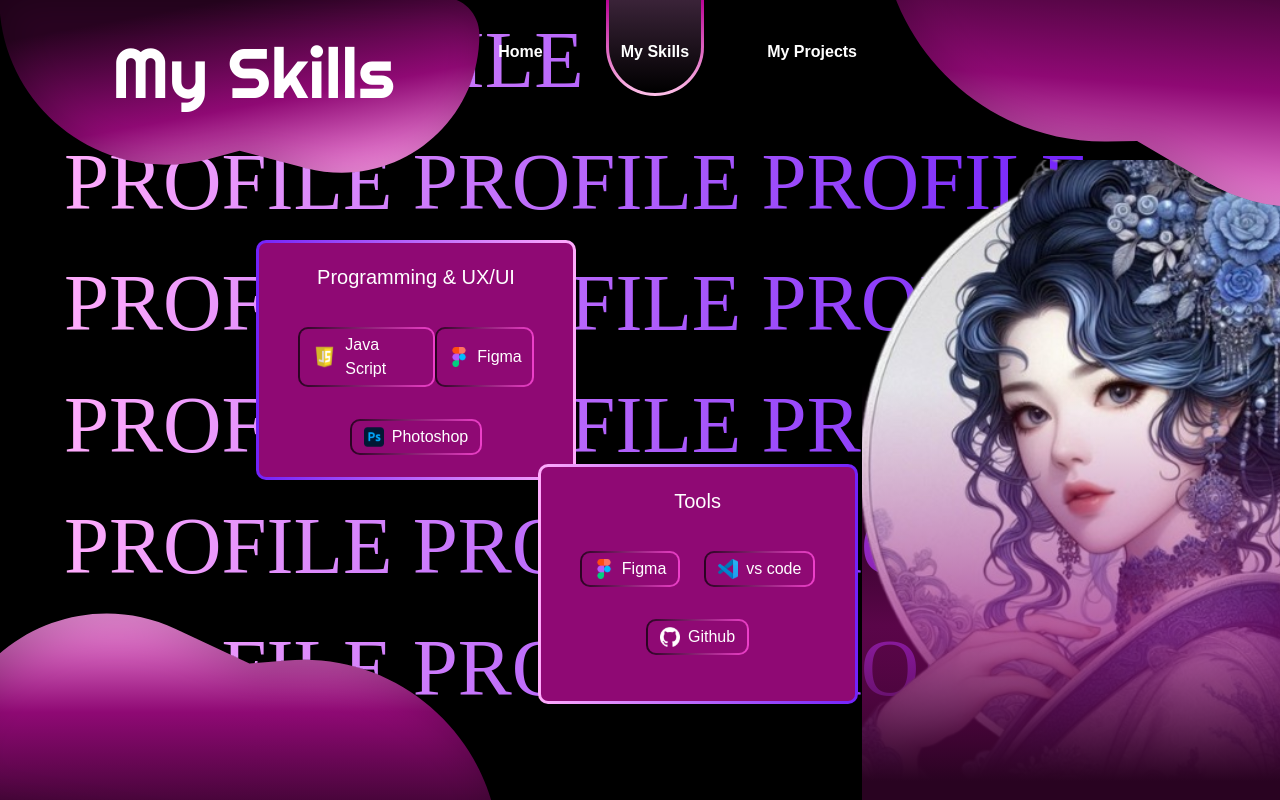
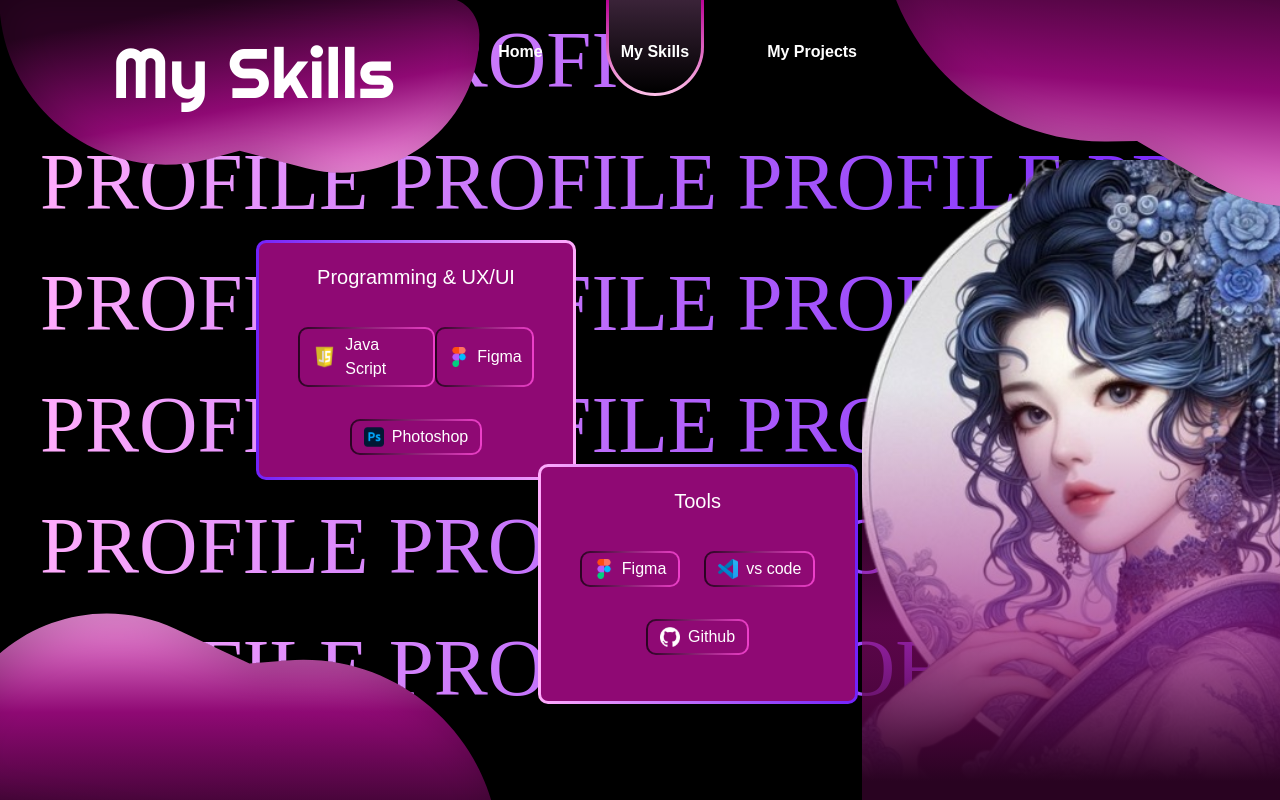
Before and after one commit to siriratkhiannok/portfolio, a Next.js app: page /my-skills in a window 1280 px wide. Built offline with nearby package versions, Linux system fonts and the light colour scheme; a web font is replaced by a local one.

Commit message:
resize on hover linkIcon

```diff
--- a/app/my-projects/page.tsx
+++ b/app/my-projects/page.tsx
@@ -28,7 +28,7 @@ const MyProjects = () => {
         <div className="flex justify-between items-center">
           <p className="title33">Phayao Palce</p>
           <a
-            className="cursor-pointer"
+            className="cursor-pointer hover:scale-150 transition-all duration-300  "
             href="https://www.figma.com/proto/TWpmhwVZWRN486pssl9iKU/phayao-place?node-id=20-2&scaling=scale-down-width&content-scaling=fixed"
           >
             <Image src={linkIcon.src} height={100} width={25} alt="" />
@@ -52,7 +52,7 @@ const MyProjects = () => {
       </div>
 
       <div>
-        <p className="textBg left-16 absolute">
+        <p className="textBg left-10 absolute">
           <br />
           PROFILE PROFILE PROFILE
           <br />
--- a/app/my-skills/page.tsx
+++ b/app/my-skills/page.tsx
@@ -28,18 +28,18 @@ const MySkills = () => {
       </div>
 
       <div>
-        <p className="textBg left-16 absolute">
-          PROFILE FILE
+        <p className="textBg left-10 absolute">
+          PROFILE PROFI
           <br />
-          PROFILE PROFILE PROFILE
+          PROFILE PROFILE PROFILE PRO
           <br />
-          PROFILE PROFILE PROFILE
+          PROFILE PROFILE PROFILE PRO
           <br />
-          PROFILE PROFILE PROFILE
+          PROFILE PROFILE PROFILE PRO
           <br />
-          PROFILE PROFILE PROFILE
+          PROFILE PROFILE PROFILE PRO
           <br />
-          PROFILE PROFILE PROFILE
+          PROFILE PROFILE PROFILE PRO
           <br />
         </p>
       </div>
```
